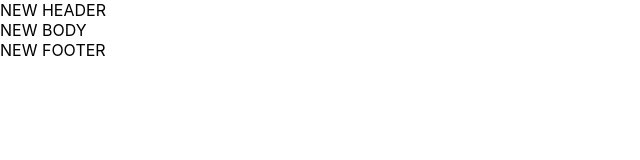
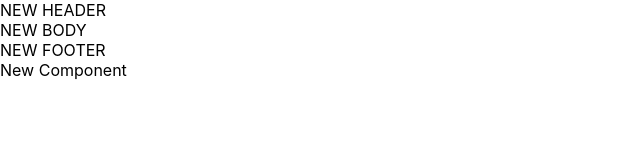
Before and after one commit to Siarheispivak/microtasks, a React (Create React App) app in the folder microtasks/: page / in a window 1280 px wide. Shown: the top 160 px of the page, without its empty margins (0-640 px from the left). Built offline with nearby package versions, Linux system fonts and the light colour scheme.

Commit message:
newComponent need refactor!

```diff
--- a/microtasks/src/App.tsx
+++ b/microtasks/src/App.tsx
@@ -3,6 +3,7 @@ import './App.css';
 import {Header} from "./site/Header";
 import {Body} from "./site/Body";
 import {Footer} from "./site/Footer";
+import {NewComponent} from "./site/NewComponent";
 
 function App() {
   return (
@@ -10,6 +11,7 @@ function App() {
         <Header titleForHeader={'NEW HEADER'}/>
         <Body titleForBody={'NEW BODY'}/>
         <Footer titleForFooter={'NEW FOOTER'}/>
+        <NewComponent />
     </div>
   );
 }
--- /dev/null
+++ b/microtasks/src/site/NewComponent.tsx
@@ -0,0 +1,15 @@
+import React from 'react';
+
+type NewComponentType = {
+    students: any
+}
+
+export const NewComponent = (props:NewComponentType) => {
+    return(
+        <>
+        <div>
+            New Component
+        </div>
+        </>
+    )
+}
```
